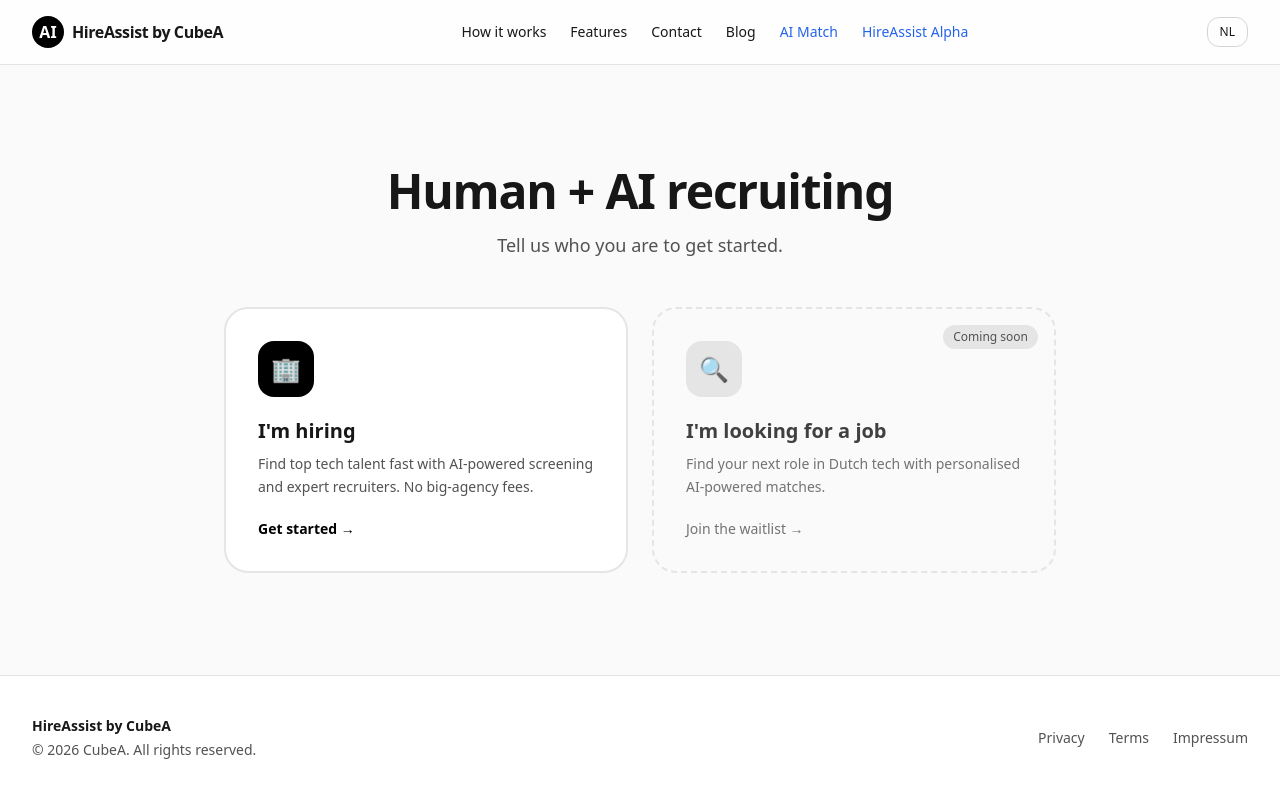
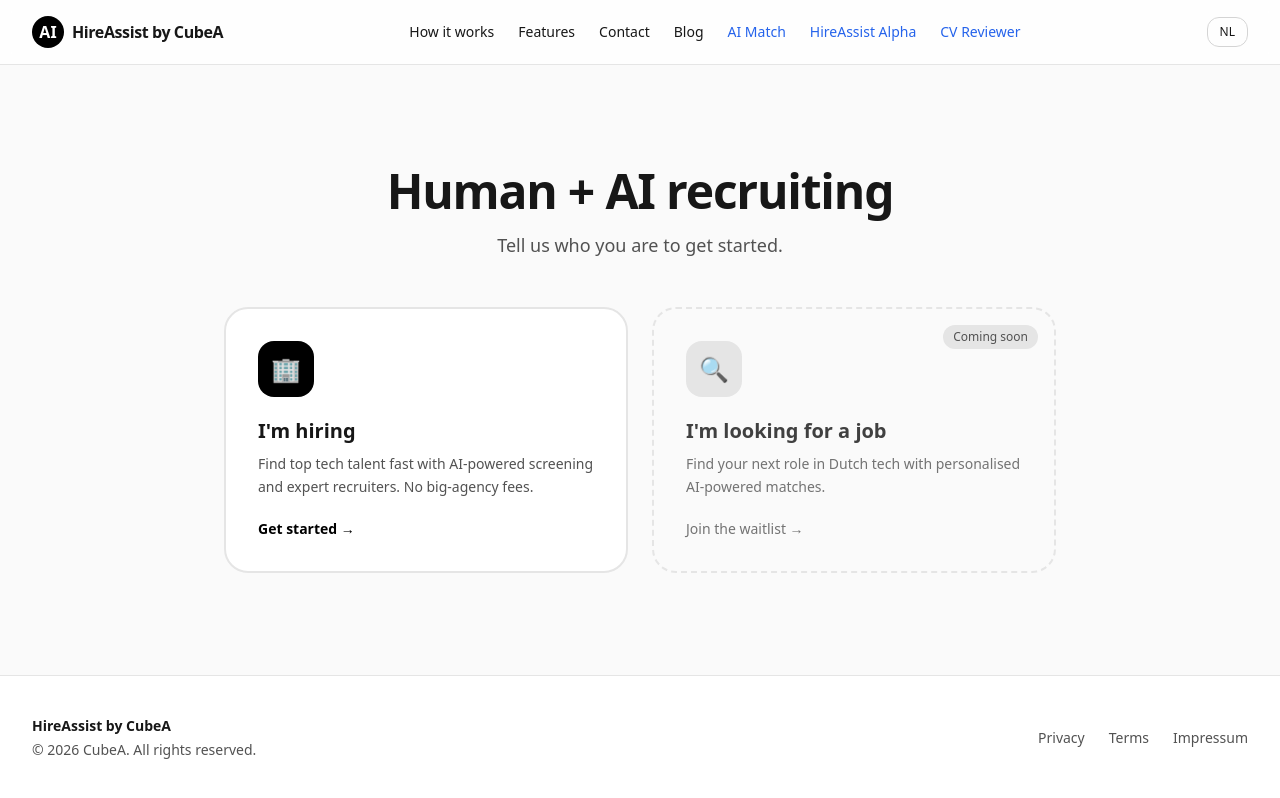
Before and after one commit to Avsar/hireassit-cubeA, a Next.js app: page / in a window 1280 px wide. Built offline with nearby package versions, Linux system fonts and the light colour scheme.

Commit message:
Add CV Reviewer link to main and recruiter nav (desktop + mobile)
https://claude.ai/code/session_01Cr5JpgPe8yZEFRWaRGzRFr

```diff
--- a/src/components/Landing.tsx
+++ b/src/components/Landing.tsx
@@ -38,6 +38,9 @@ export default function Landing() {
             </a>
             <a href="/tools/hireassist-alpha" className="text-blue-600 hover:text-blue-800 font-medium">
               HireAssist Alpha
+            </a>
+            <a href="/tools/cv-reviewer" className="text-blue-600 hover:text-blue-800 font-medium">
+              CV Reviewer
             </a>
           </nav>
 
@@ -87,6 +90,9 @@ export default function Landing() {
             </a>
             <a href="/tools/hireassist-alpha" onClick={() => setMobileOpen(false)} className="py-2 text-blue-600 hover:text-blue-800 font-medium">
               HireAssist Alpha
+            </a>
+            <a href="/tools/cv-reviewer" onClick={() => setMobileOpen(false)} className="py-2 text-blue-600 hover:text-blue-800 font-medium">
+              CV Reviewer
             </a>
           </div>
         )}
--- a/src/components/RecruiterLanding.tsx
+++ b/src/components/RecruiterLanding.tsx
@@ -38,6 +38,9 @@ export default function RecruiterLanding() {
             </a>
             <a href="/tools/hireassist-alpha" className="text-blue-600 hover:text-blue-800 font-medium">
               HireAssist Alpha
+            </a>
+            <a href="/tools/cv-reviewer" className="text-blue-600 hover:text-blue-800 font-medium">
+              CV Reviewer
             </a>
           </nav>
 
@@ -94,6 +97,9 @@ export default function RecruiterLanding() {
             </a>
             <a href="/tools/hireassist-alpha" onClick={() => setMobileOpen(false)} className="py-2 text-blue-600 hover:text-blue-800 font-medium">
               HireAssist Alpha
+            </a>
+            <a href="/tools/cv-reviewer" onClick={() => setMobileOpen(false)} className="py-2 text-blue-600 hover:text-blue-800 font-medium">
+              CV Reviewer
             </a>
             <a
               href="#contact"
```
